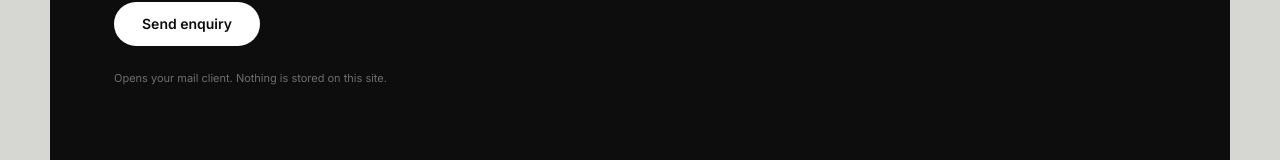
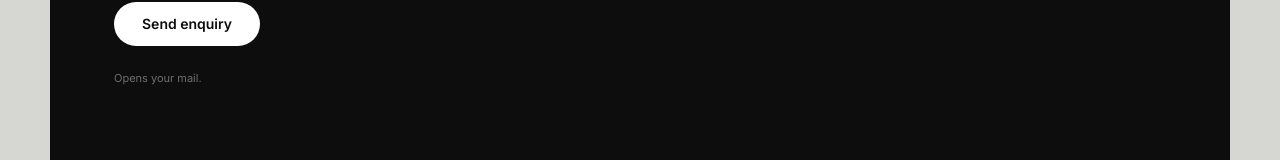
Before and after one commit to cyberactivelabz/web3wizzz, a React (Vite) app: page / in a window 1280 px wide. Shown: the part 5135-5295 px from the top of the page. Built offline with nearby package versions, Linux system fonts and the light colour scheme; a web font is replaced by a local one.

Commit message:
Update Contact.tsx

```diff
--- a/src/sections/Contact.tsx
+++ b/src/sections/Contact.tsx
@@ -122,7 +122,7 @@ export function Contact() {
               </button>
 
               <p className="text-[11px] text-white/40">
-                Opens your mail client. Nothing is stored on this site.
+                Opens your mail.
               </p>
             </form>
           </Reveal>
```
